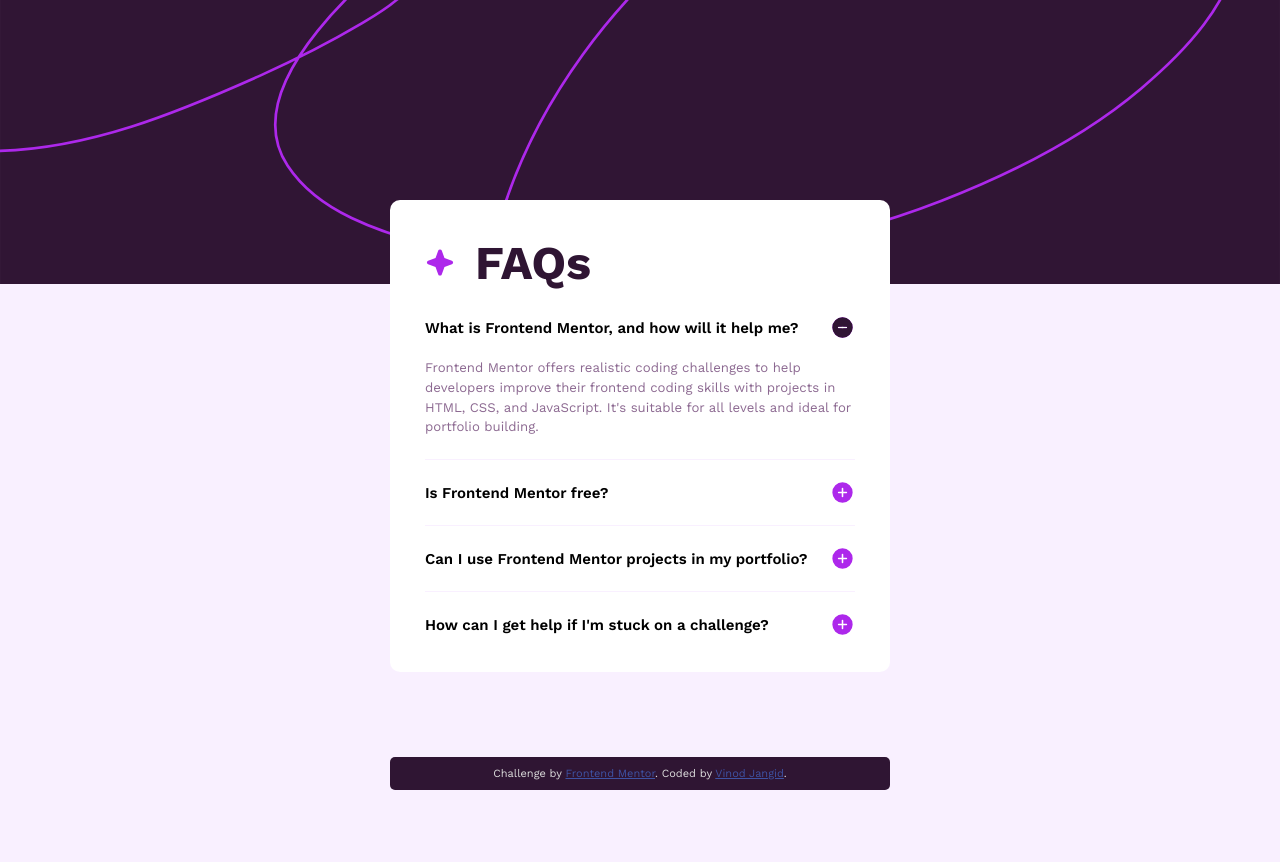
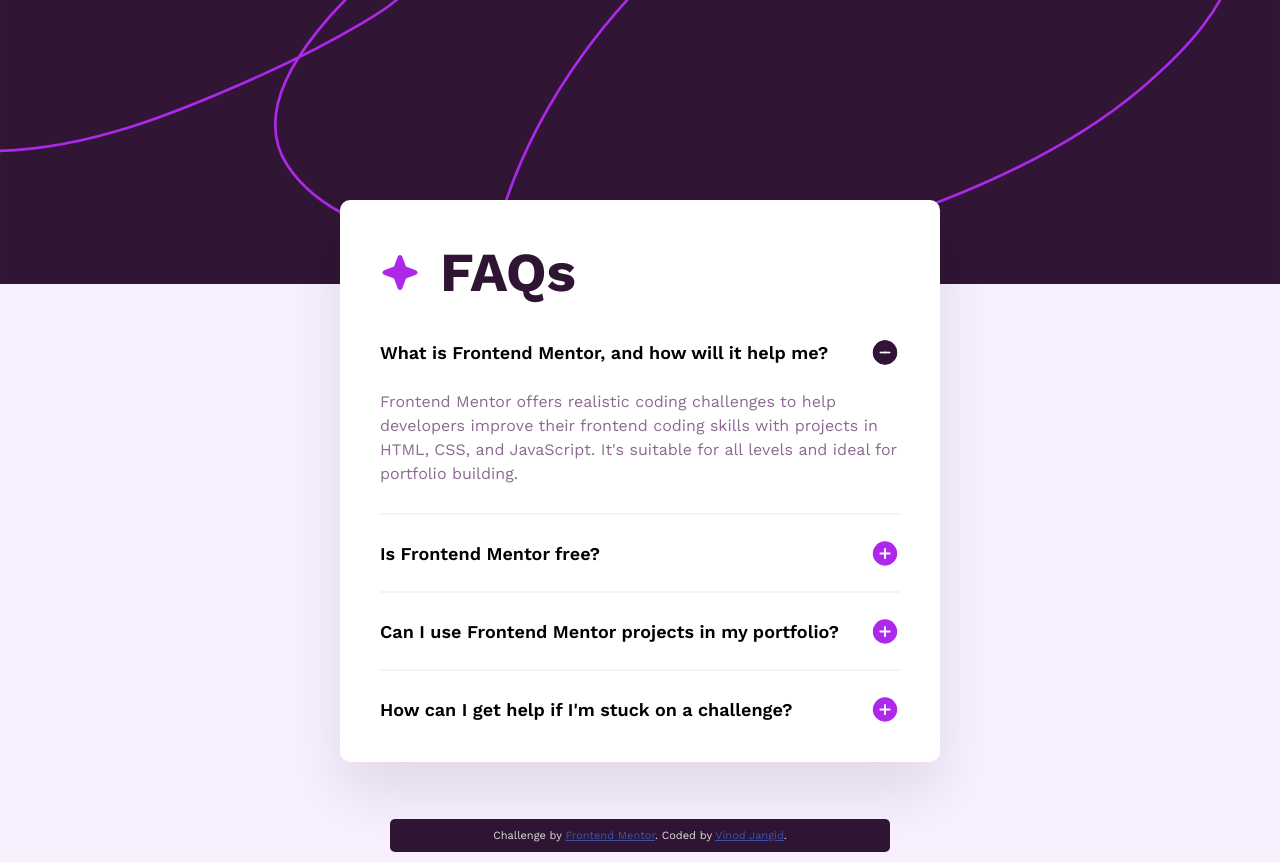
Before and after one commit to vinodjangid07/faq-accordion, a plain HTML site: page index.html in a window 1280 px wide. Before the commit the page ends 800 px from the top, so only its background shows below. Drawn offline with Linux system fonts and the light colour scheme.

Commit message:
Complete

```diff
--- a/style.css
+++ b/style.css
@@ -44,20 +44,21 @@ body{
     display: flex;
     justify-content: center;
     align-items: flex-start;
-    font-size: 15px;
+    font-size: 16px;
     position: relative;
 }
 main{
     padding-bottom: 100px;
 }
 .main-container{
-    width: 500px;
-    height: fit-content;
+    max-width: 600px;
+    min-height: fit-content;
     background-color: white;
-    padding: 35px;
+    padding: 40px;
     padding-bottom: 15px;
     border-radius: 10px;
     margin-top: 200px;
+    box-shadow: 0px 30px 60px rgba(0, 0, 0, 0.1);
 
 }
 .heading-container{
@@ -69,26 +70,26 @@ main{
 
 }
 .heading-container svg{
-    width: 30px;
+    width: 40px;
 }
 .main-container h1{
     color: var(--Dark-purple);
     font-weight: 700;
-    font-size: 47px;
+    font-size: 55px;
 }
 .content-wrapper{
     width: 100%;
     display: flex;
     flex-direction: column;
-    margin-top: 5px;
+    margin-top: 10px;
 }
 .content{
     width: 100%;
     height: auto;
     display: flex;
     flex-direction: column;
-    border-bottom: 1.5px solid var(--body-color);
-    padding: 17px 0;
+    border-bottom: 2px solid var(--body-color);
+    padding: 22.5px 0;
 
 }
 .last-content{
@@ -107,6 +108,7 @@ main{
     font-weight: 600;
     transition: all .3s;
     text-align: left;
+    font-size: 18px;
 
 }
 .question:hover .question-text{
@@ -119,7 +121,7 @@ main{
     justify-content: center;
 }
 .svgIcon{
-    width: 25px;
+    width: 30px;
 }
 .minus{
     position: absolute;
@@ -143,13 +145,13 @@ main{
 .active-faq{
     transition: all .3s;
     height: auto;
-    padding: 15px 0 5px 0;
+    padding: 22px 0 5px 0;
 }
 .answer-text{
     text-align: left;
     color: var(--Grayish-purple);
     font-weight: 400;
-    font-size: 13.2px;
+    font-size: 16px;
     line-height: 1.5em;
 }
 .attribution {
```
